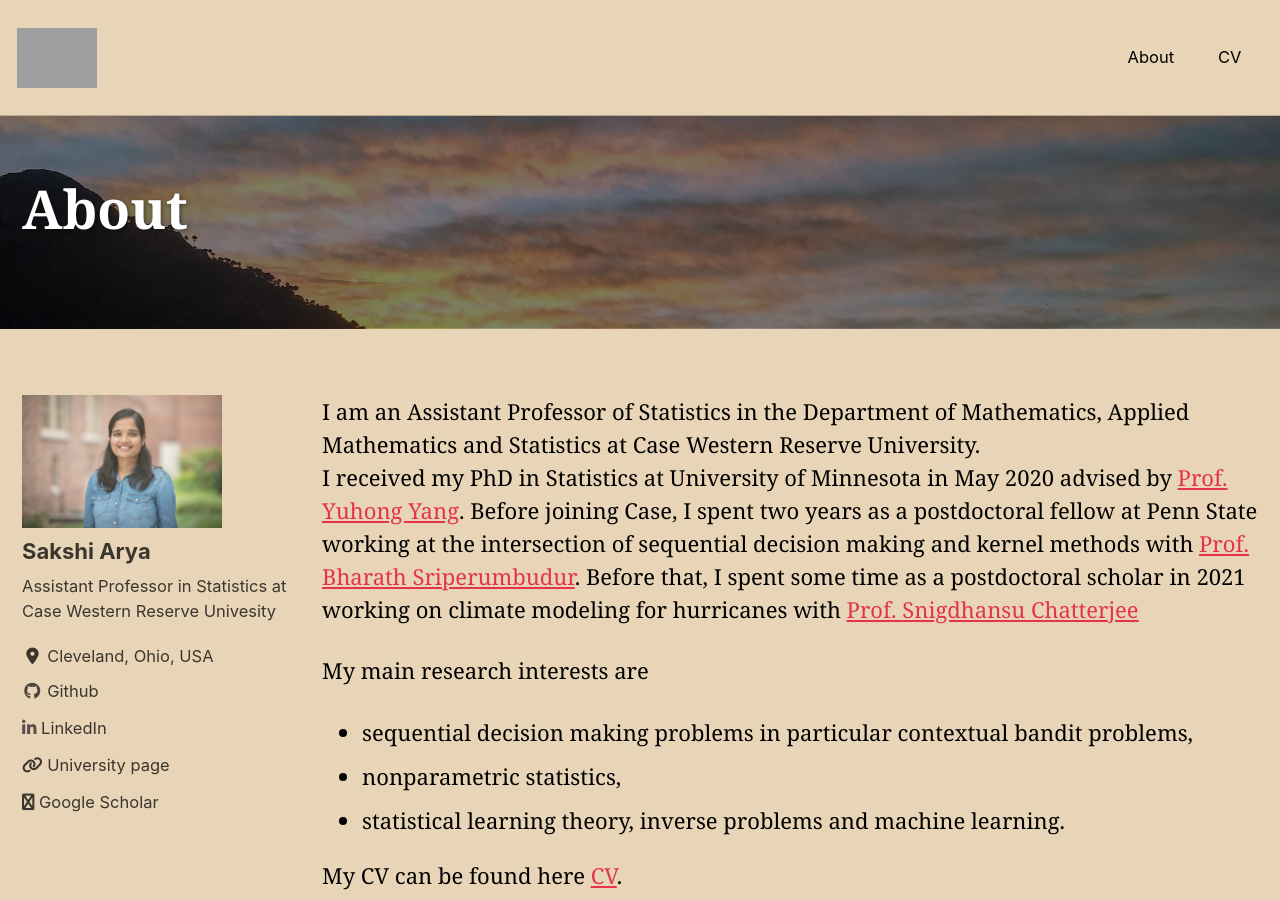
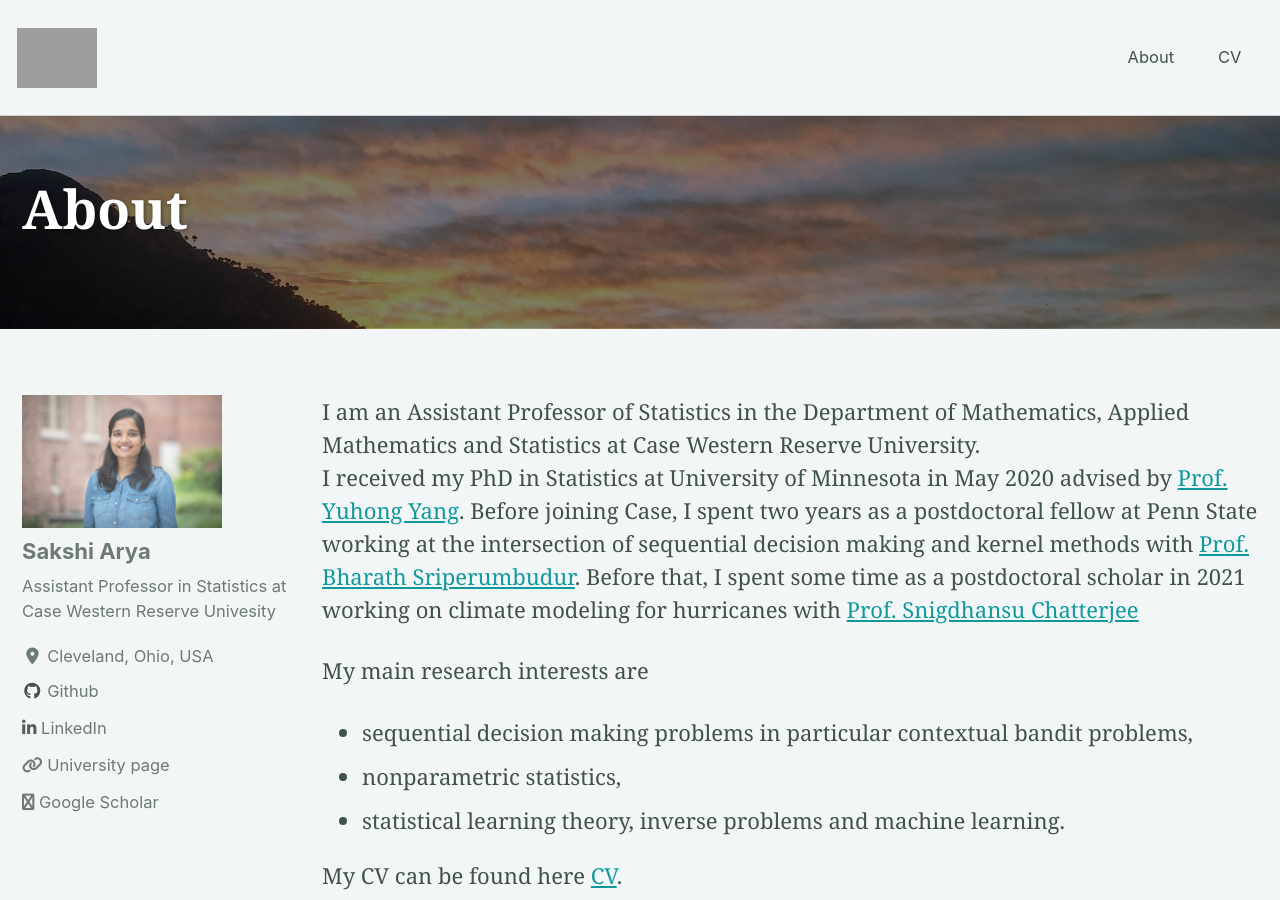
Before and after one commit to sakshiarya/sakshiarya.github.io, a Jekyll site: the page built from _pages/about.md, in a window 1280 px wide and 900 px high. Built offline with Jekyll 4.4.1, drawn with Linux system fonts in a browser that asks for light colours; cached includes are drawn as plain includes; nearby versions of some CDN libraries; grey boxes are pictures that could not be loaded.

Commit message:
making some more changes

```diff
--- a/_config.yml
+++ b/_config.yml
@@ -12,7 +12,7 @@
 
 # theme                  : "minimal-mistakes-jekyll"
 # remote_theme           : "mmistakes/minimal-mistakes"
-minimal_mistakes_skin: "sunrise" #"contrast" # "air", "aqua", "contrast", "dark", "dirt", "neon", "mint", "plum", "sunrise"
+minimal_mistakes_skin: "mint" # "sunrise" #"contrast" # "air", "aqua", "contrast", "dark", "dirt", "neon", "mint", "plum", "sunrise"
 lang: en-US
 title: "Sakshi Arya"
 masthead_title: "Sakshi Arya"
@@ -23,7 +23,7 @@ twitter_username:
 github_username: sakshiarya
 linkedin_username:
 
-logo: /assets/images/logoS.jpg
+logo: /assets/images/logo.png
 search: false #, false (default)
 logo: /assets/images/ # path of logo image to display in the masthead, e.g. "/assets/images/88x88.png"
 excerpt: "A nice background picture"
```
Also changed, not shown: 2 other files.
